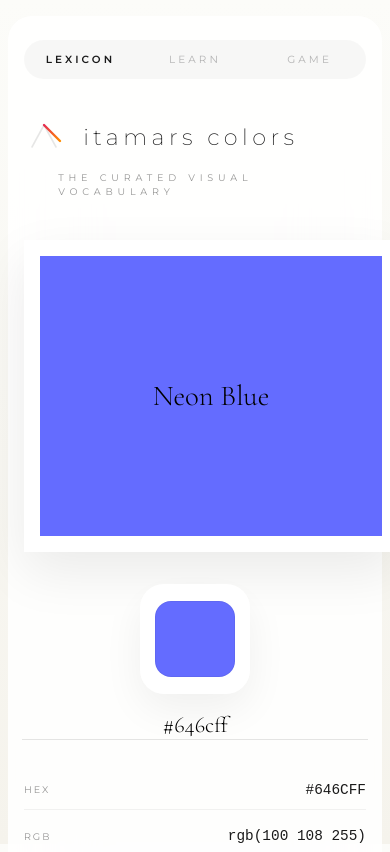
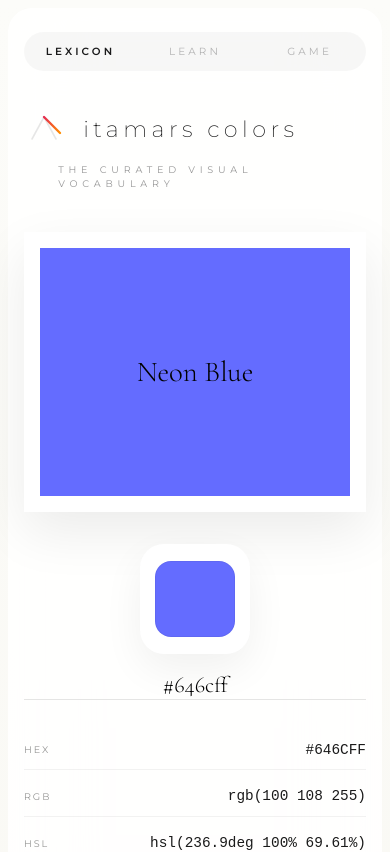
Before and after one commit to ItamarShecwitz/colors, a React (Vite) app: page / in a window 390 px wide. Shown: the top 852 px of the page. Built offline with nearby package versions, Linux system fonts and the light colour scheme.

Commit message:
fix: stabilize mobile background and eliminate horizontal overflow

```diff
--- a/src/App.css
+++ b/src/App.css
@@ -11,8 +11,15 @@
   --frame-padding: 1rem;
 }
 
-body {
+* {
+  box-sizing: border-box;
+}
+
+html, body {
   margin: 0;
+  padding: 0;
+  width: 100vw;
+  overflow-x: hidden;
   background: var(--bg-color);
   background-image: var(--bg-gradient);
   background-attachment: fixed;
@@ -21,12 +28,18 @@ body {
   -webkit-font-smoothing: antialiased;
 }
 
+#root {
+  width: 100vw;
+  overflow-x: hidden;
+}
+
 .app-container {
   min-height: 100vh;
+  width: 100vw;
   display: flex;
   justify-content: center;
   padding: 4rem 1rem;
-  box-sizing: border-box;
+  overflow-x: hidden;
 }
 
 .content-card {
@@ -766,12 +779,15 @@ input[type="color"]::-webkit-color-swatch {
 
 /* Comprehensive Mobile Responsiveness */
 @media (max-width: 768px) {
-  :root {
-    --card-padding: 1.5rem;
+  html, body {
+    background-attachment: scroll; /* Fixed background causes jitter on mobile scroll */
   }
 
   .app-container {
-    padding: 1rem 0.5rem;
+    padding: 0.5rem;
+    display: block;
+    width: 100%;
+    max-width: 100vw;
   }
 
   .content-card {
@@ -779,6 +795,8 @@ input[type="color"]::-webkit-color-swatch {
     border-radius: 1.5rem;
     box-shadow: none;
     border: none;
+    width: 100%;
+    margin: 0;
   }
 
   /* Navigation & Header */
```
Also changed, not shown: 1 other file (tests, documents, lock files or other folders).
